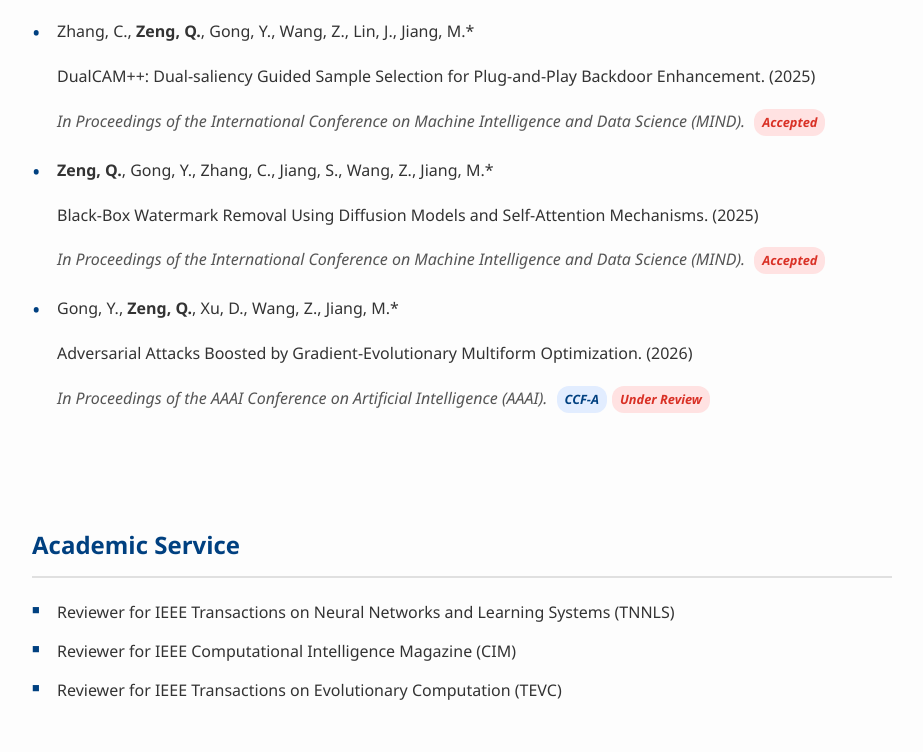
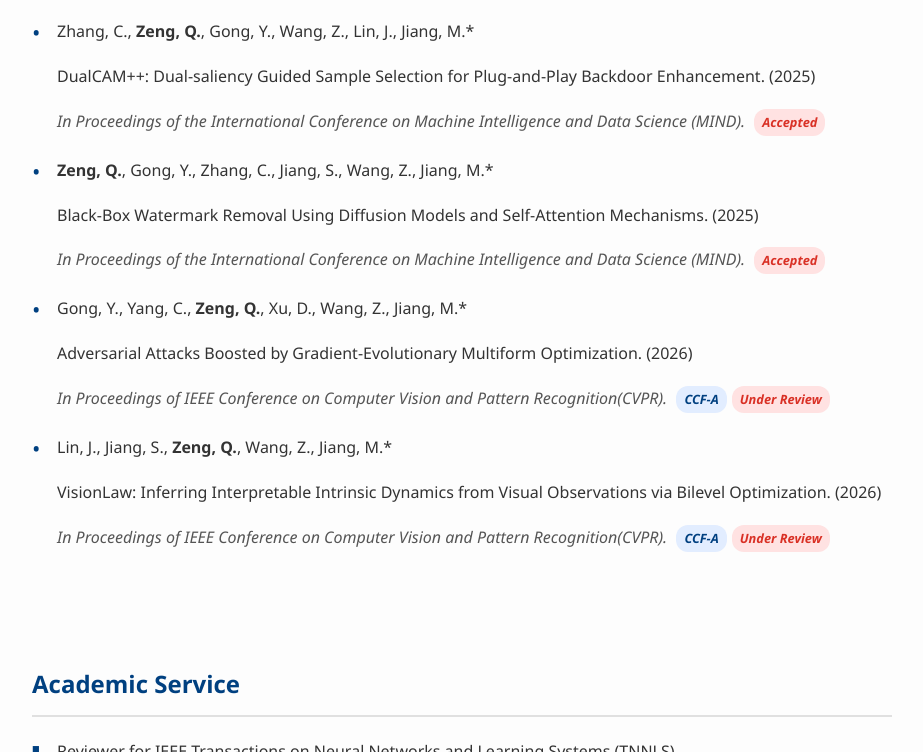
Before and after one commit to ZengQYuan/ZengQYuan.github.io, a plain HTML site: page index.html in a window 1280 px wide. Shown: the part 2983-3735 px from the top of the page, without its empty margins (178-1101 px from the left). Drawn offline with Linux system fonts and the light colour scheme.

Commit message:
Update publication summary and author details

```diff
--- a/index.html
+++ b/index.html
@@ -347,7 +347,7 @@
 
         <section id="publications">
             <h2>Publications</h2>
-            <p><strong>Publication Summary:</strong> <span style="color: #d93025;">7</span> first-author papers and <span style="color: #d93025;">5</span> second-author papers.</p>
+            <p><strong>Publication Summary:</strong> total: <span style="color: #d93025;">13</span> papers including <span style="color: #d93025;">7</span> first-author papers</p>
              <p>(* denotes corresponding author, co-first authors are equally contributed.)</p>
             <ul class="publication-list">
                 <li>
@@ -407,9 +407,14 @@
                     <p class="venue">In Proceedings of the International Conference on Machine Intelligence and Data Science (MIND). <span class="review-tag">Accepted</span></p>
                 </li>
                 <li>
-                    <p class="authors">Gong, Y., <b>Zeng, Q.</b>, Xu, D., Wang, Z., Jiang, M.*</p>
+                    <p class="authors">Gong, Y., Yang, C., <b>Zeng, Q.</b>, Xu, D., Wang, Z., Jiang, M.*</p>
                     <p>Adversarial Attacks Boosted by Gradient-Evolutionary Multiform Optimization. (2026)</p>
-                    <p class="venue">In Proceedings of the AAAI Conference on Artificial Intelligence (AAAI). <span class="ccf-tag">CCF-A</span><span class="review-tag">Under Review</span></p>
+                    <p class="venue">In Proceedings of IEEE Conference on Computer Vision and Pattern Recognition(CVPR). <span class="ccf-tag">CCF-A</span><span class="review-tag">Under Review</span></p>
+                </li>
+                <li>
+                    <p class="authors">Lin, J., Jiang, S., <b>Zeng, Q.</b>, Wang, Z., Jiang, M.*</p>
+                    <p>VisionLaw: Inferring Interpretable Intrinsic Dynamics from Visual Observations via Bilevel Optimization. (2026)</p>
+                    <p class="venue">In Proceedings of IEEE Conference on Computer Vision and Pattern Recognition(CVPR). <span class="ccf-tag">CCF-A</span><span class="review-tag">Under Review</span></p>
                 </li>
             </ul>
         </section>
```
